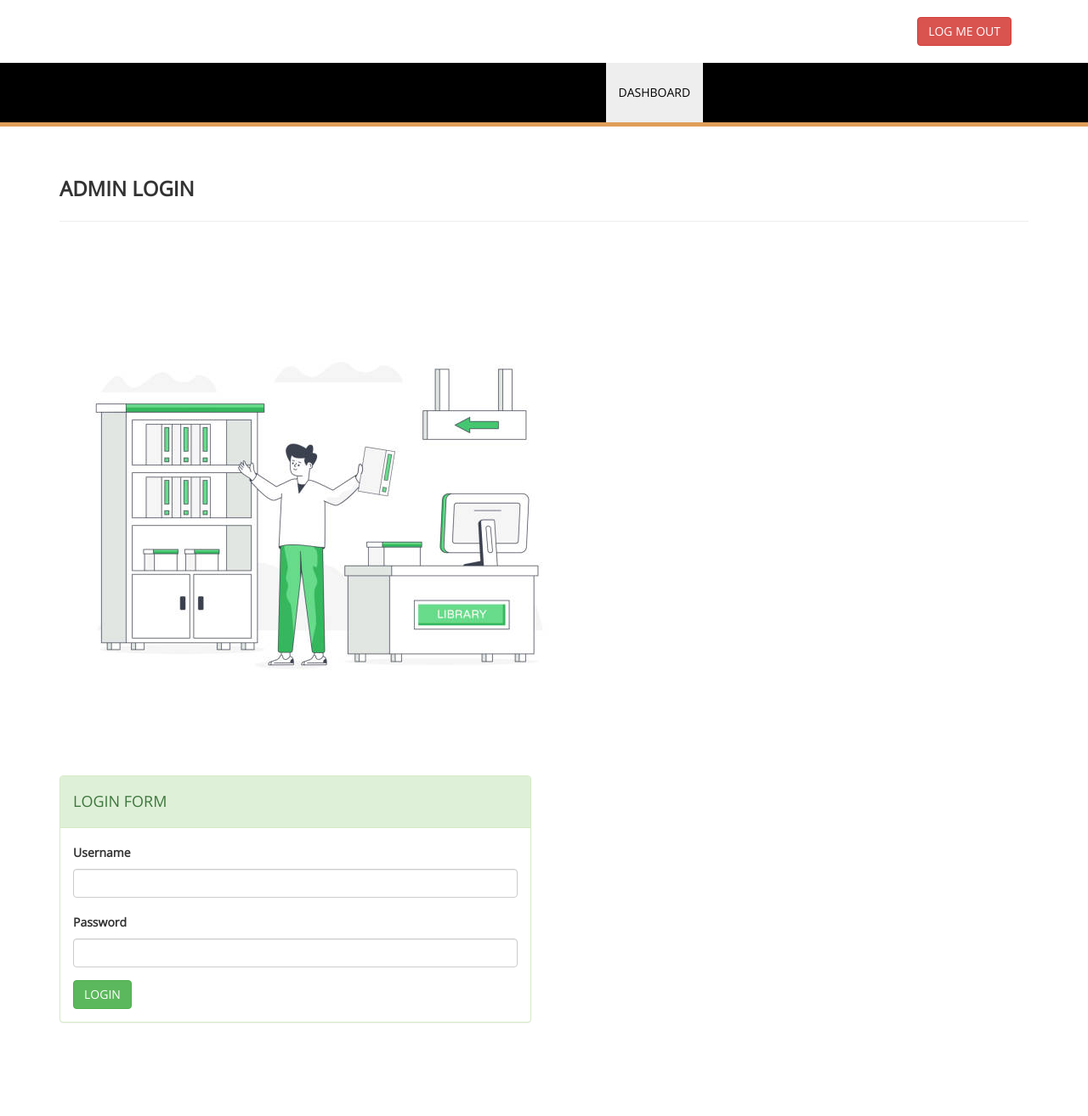
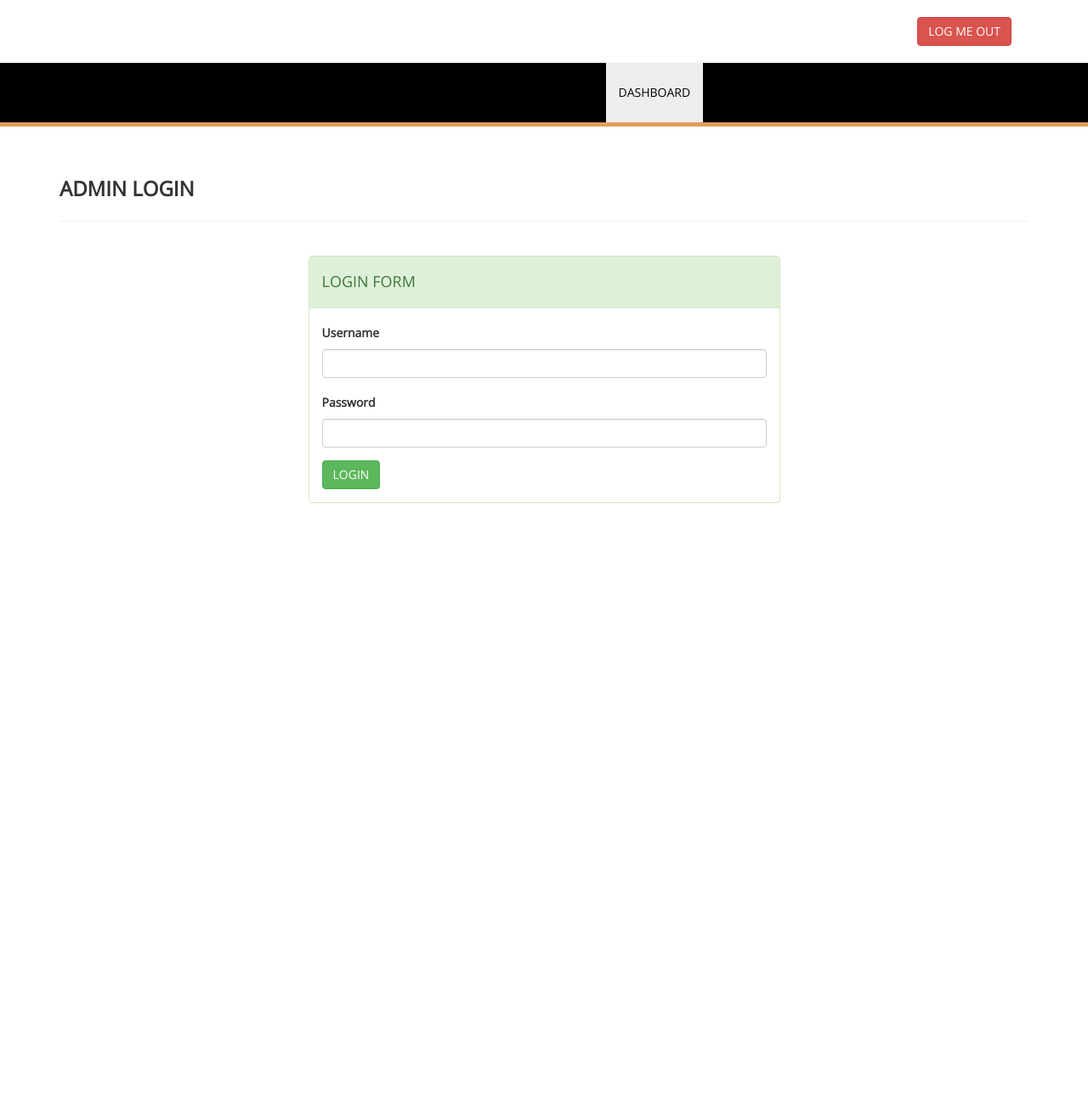
Before and after one commit to Ankita-singh-05/LMS-Updated, a PHP site: page /adminlogin.php in a window 1280 px wide. Shown: the whole page at 85% size. After the commit the page ends 592 px from the top, so only its background shows below. Run offline with PHP 8.4, Linux system fonts and the light colour scheme; a user stored in the database is signed in.

Commit message:
updated sql

```diff
--- a/admin/includes/header.php
+++ b/admin/includes/header.php
@@ -1,11 +1,11 @@
 <div class="navbar navbar-inverse set-radius-zero" >
         <div class="container">
             <div class="navbar-header">
-                <button type="button" class="navbar-toggle" data-toggle="collapse" data-target=".navbar-collapse">
+                <!-- <button type="button" class="navbar-toggle" data-toggle="collapse" data-target=".navbar-collapse">
                     <span class="icon-bar"></span>
                     <span class="icon-bar"></span>
                     <span class="icon-bar"></span>
-                </button>
+                </button> -->
                 <!-- <a class="navbar-brand">
 
                     <img src="assets/img/logo.png" />
--- a/adminlogin.php
+++ b/adminlogin.php
@@ -57,13 +57,13 @@ echo "<script>alert('Invalid Details');</script>";
 </div>
 
 <!--LOGIN PANEL START-->
-<div class="d-flex row">
-<div class="col-md-6 col-sm-6 col-xs-12" >
+<div class="row">
+<div class="col-md-6 col-xs-12 col-md-offset-3" >
 
 <!-- LIBRARY Image -->
-<div class="d-flex justify-content-end">
+<!-- <div class="d-flex justify-content-end">
         <img src="./assets/img/admin.jpg" alt="Library">
-</div>
+</div> -->
 
 
 <div class="panel panel-success">
--- a/assets/css/style.css
+++ b/assets/css/style.css
@@ -77,6 +77,7 @@ border-color: rgba(155, 153, 153, 0.23);
     margin-bottom: 0px;
 
 }
+
 .navbar-inverse .navbar-collapse, .navbar-inverse .navbar-form {
     border-color:transparent;
 }
--- a/includes/header.php
+++ b/includes/header.php
@@ -62,7 +62,7 @@
                     <div class="navbar-collapse collapse ">
 
                     <!-- LOGO -->
-                    <h4 class="navbar-header"><a href="#" class="text-decoration-none">LIBRARY MANAGEMENT SYSTEM</a></h4>
+                    <h4 class="navbar-header"><a href="#">LIBRARY MANAGEMENT SYSTEM</a></h4>
 
                         <ul id="menu-top" class="nav navbar-nav navbar-right">
                             <li><a href="adminlogin.php">Admin Login</a></li>
```
